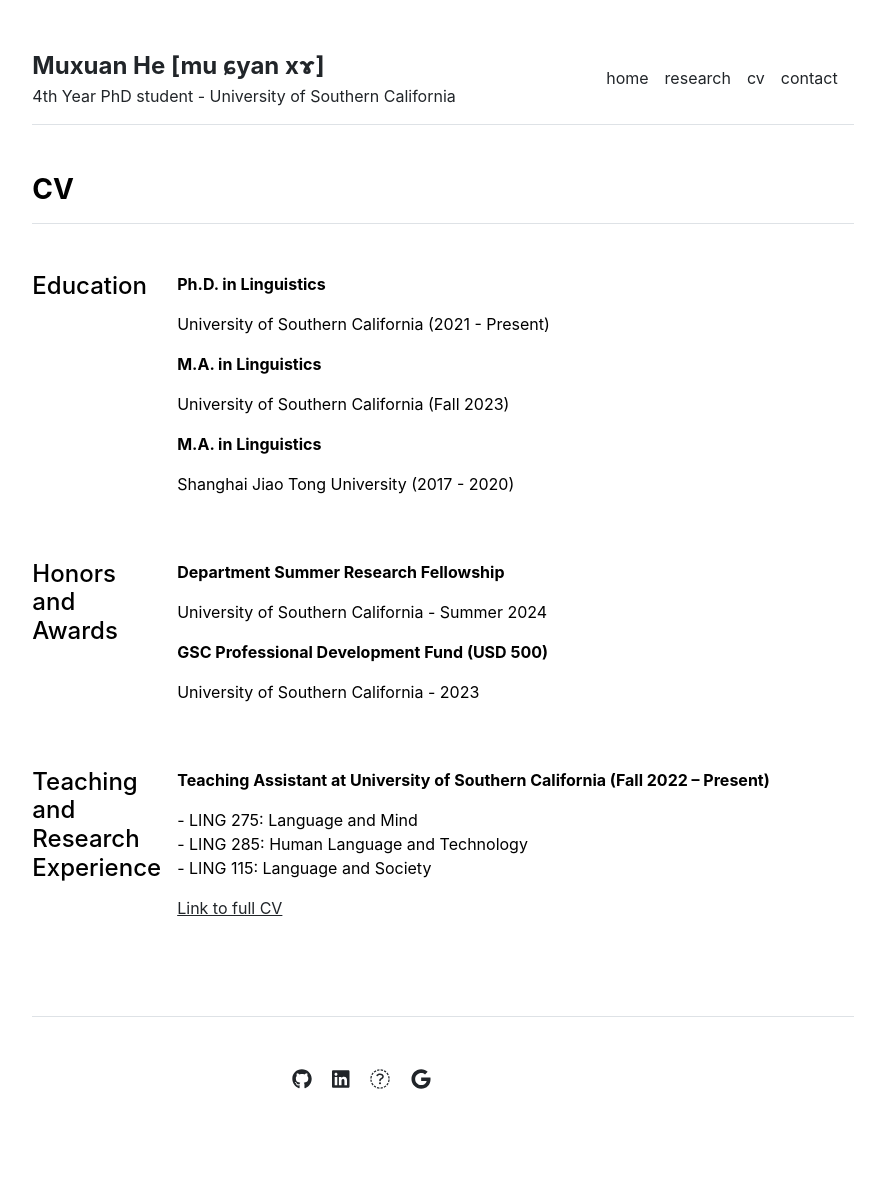
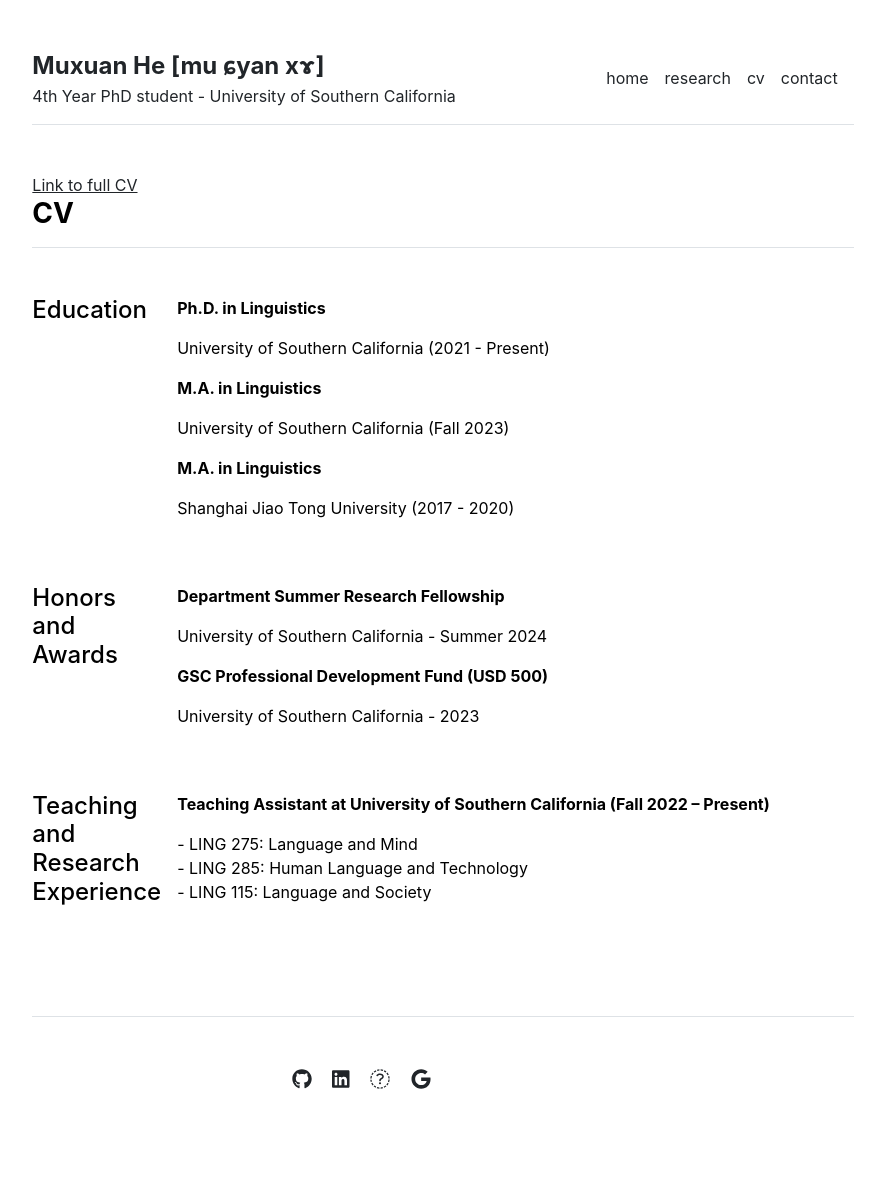
Before and after one commit to MuxuanHe/MuxuanHe.github.io, a Jekyll site: the page built from cv.md, in a window 1280 px wide. Shown: the whole page, without its empty margins (197-1066 px from the left). Built offline with Jekyll 4.4.1, drawn with Linux system fonts in a browser that asks for light colours.

Commit message:
Update cv.html

```diff
--- a/_layouts/cv.html
+++ b/_layouts/cv.html
@@ -3,6 +3,8 @@
 ---
 
 {{ content }}
+
+<a href="https://osf.io/h2eds" target="_blank", class="bold-link">Link to full CV</a>
 
 <div class="row g-5 mb-5">
   <div>
@@ -40,8 +42,7 @@
           <p>{{ section.description }}</p>
         {% endfor %}
 
-     <a href="https://osf.io/h2eds" target="_blank", class="bold-link">Link to full CV</a>
-     </div>
+      </div>
     </div>
       </div>
     </div>
```
